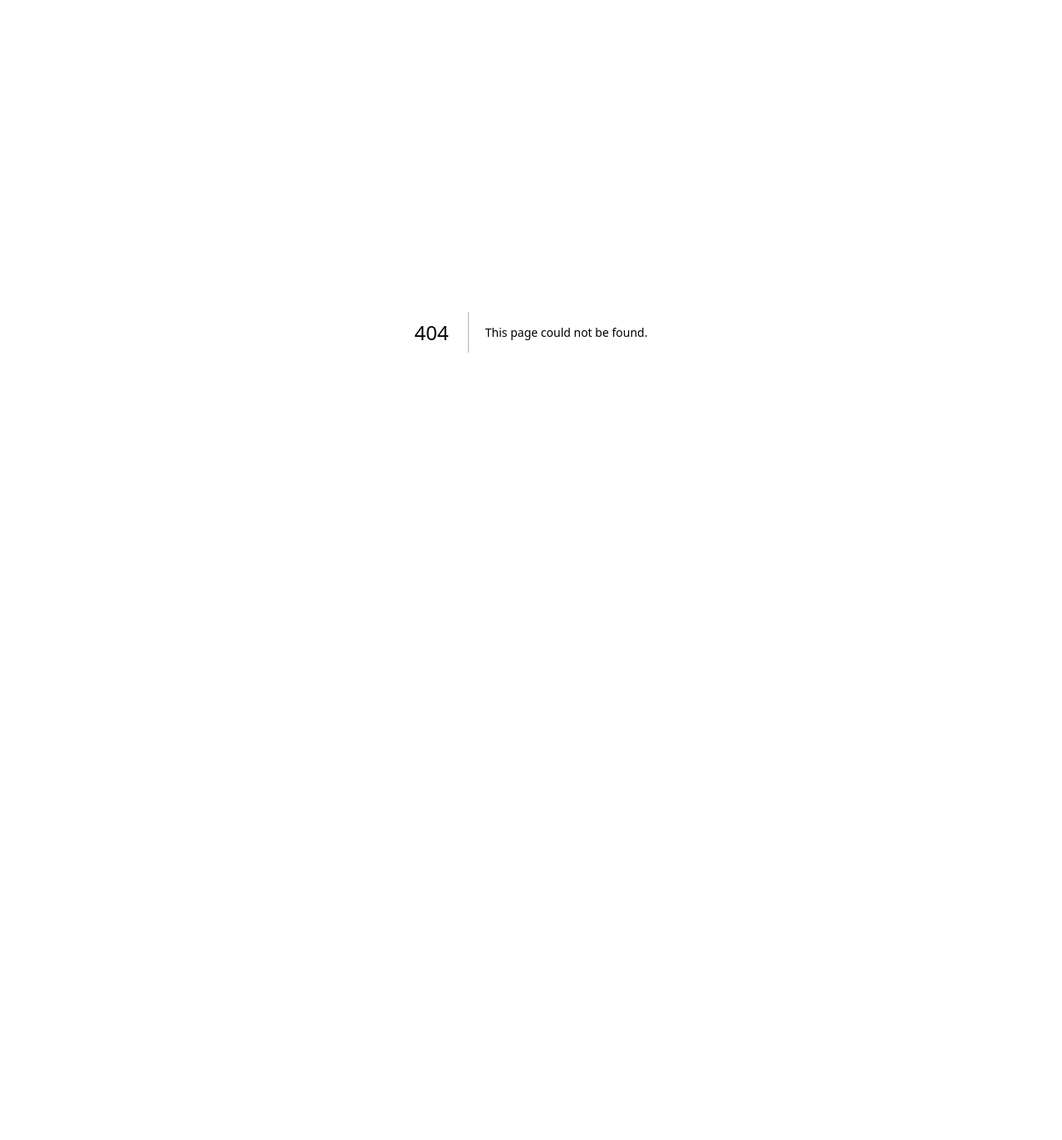
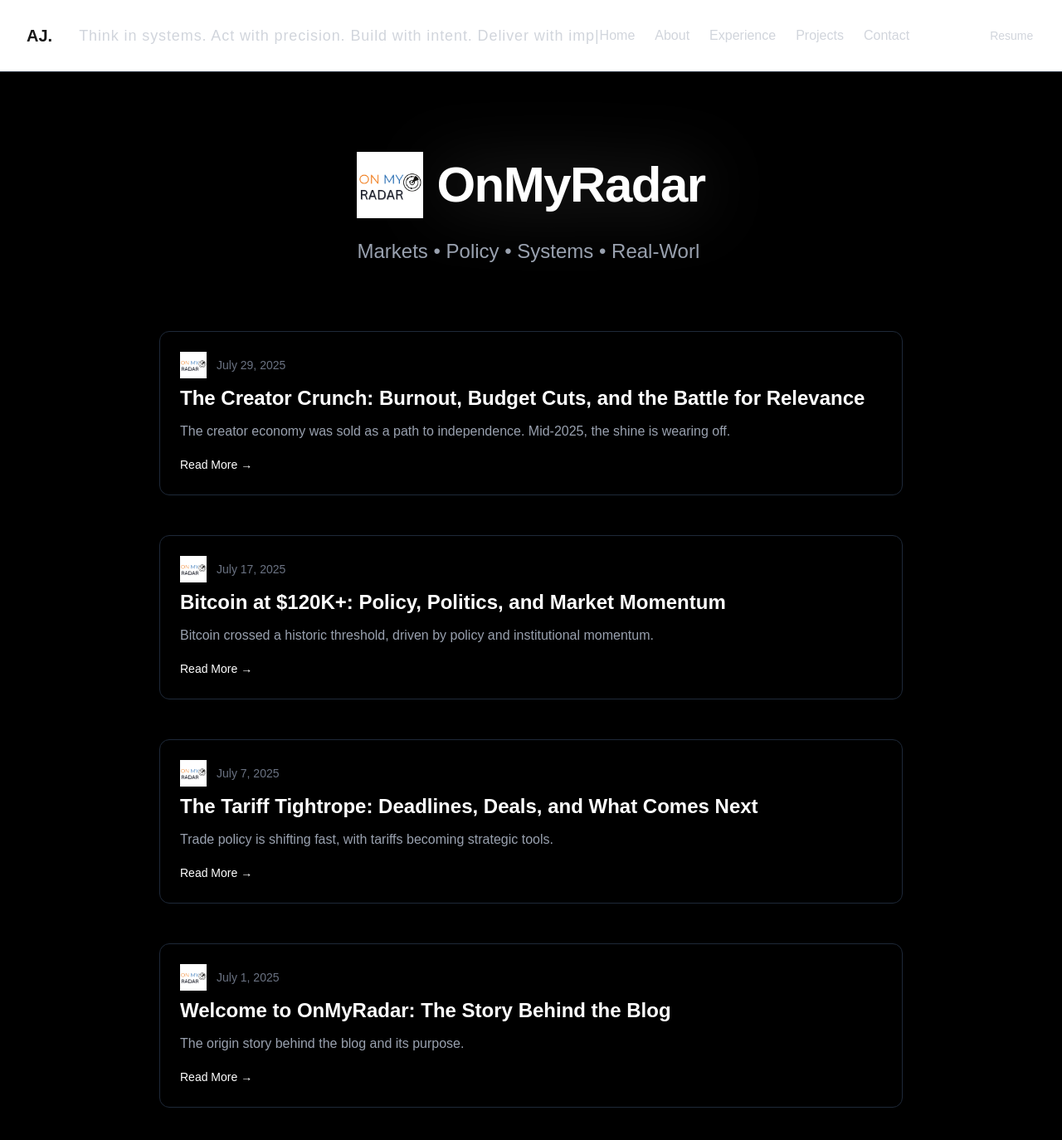
Before and after one commit to abujallow/portfolio, a Next.js app: page /blog in a window 1280 px wide. Before the commit this address had no page. Shown: the top 1374 px of the page at 83% size. Before the commit the page ends 800 px from the top, so only its background shows below. Built offline with nearby package versions, Linux system fonts and the light colour scheme.

Commit message:
Added blog page with navbar and animations

```diff
--- /dev/null
+++ b/src/app/blog/page.js
@@ -0,0 +1,183 @@
+"use client";
+
+import { useState, useEffect } from "react";
+import { TypeAnimation } from "react-type-animation";
+
+export default function BlogPage() {
+
+  // ✅ ONE-TIME typing (navbar)
+  const fullText =
+    "Think in systems. Act with precision. Build with intent. Deliver with impact.";
+
+  const [displayText, setDisplayText] = useState("");
+
+  useEffect(() => {
+    let i = 0;
+
+    const interval = setInterval(() => {
+      setDisplayText(fullText.slice(0, i));
+      i++;
+
+      if (i > fullText.length) {
+        clearInterval(interval);
+      }
+    }, 75);
+
+    return () => clearInterval(interval);
+  }, []);
+
+  return (
+    <>
+      {/* NAVBAR */}
+      <nav className="flex justify-between items-center px-8 py-6 border-b border-gray-800">
+
+        {/* LEFT */}
+        <div className="flex items-center gap-8 flex-1">
+          <a href="/" className="text-xl font-bold whitespace-nowrap">
+            AJ.
+          </a>
+
+          {/* ONE-TIME TYPING */}
+          <p className="text-lg tracking-wider text-gray-300 hidden md:block mx-auto whitespace-nowrap">
+            {displayText}
+            <span className="animate-pulse">|</span>
+          </p>
+        </div>
+
+        {/* RIGHT */}
+        <div className="flex items-center gap-6 text-gray-300">
+          <a href="/" className="hover:text-white">Home</a>
+          <a href="/#about" className="hover:text-white">About</a>
+          <a href="/#experience" className="hover:text-white">Experience</a>
+          <a href="/#projects" className="hover:text-white">Projects</a>
+          <a href="/#contact" className="hover:text-white">Contact</a>
+          <a href="/blog" className="text-white">Blog</a>
+
+          <a
+            href="/resume.pdf"
+            target="_blank"
+            rel="noopener noreferrer"
+            className="border border-white px-4 py-2 rounded-lg text-sm font-medium transition duration-300 hover:bg-white hover:text-black"
+          >
+            Resume
+          </a>
+        </div>
+      </nav>
+
+      {/* MAIN */}
+      <main className="min-h-screen bg-black text-white px-8 py-24">
+
+        {/* HEADER */}
+        <div className="max-w-4xl mx-auto mb-20">
+
+          <div className="flex items-center justify-center gap-4 mb-6">
+            <img
+              src="/omr-logo.png"
+              alt="OnMyRadar Logo"
+              className="w-20 h-20 object-contain"
+            />
+
+            <h1 className="text-6xl font-bold tracking-tight text-white drop-shadow-[0_0_40px_rgba(255,255,255,0.25)]">
+              OnMyRadar
+            </h1>
+          </div>
+
+          {/* LOOPING BULLET ANIMATION */}
+          <p className="text-gray-400 text-2xl text-center">
+            <TypeAnimation
+              sequence={[
+                "Markets",
+                1200,
+                "Markets • Policy",
+                1200,
+                "Markets • Policy • Systems",
+                1200,
+                "Markets • Policy • Systems • Real-World Impact",
+                2500,
+                "",
+                500,
+              ]}
+              speed={50}
+              repeat={Infinity}
+            />
+          </p>
+
+        </div>
+
+        {/* BLOG POSTS */}
+        <div className="max-w-4xl mx-auto space-y-12">
+
+          {/* POST 1 */}
+          <div className="group border border-gray-800 rounded-xl p-6 transition duration-300 hover:border-red-500 hover:shadow-[0_0_30px_rgba(239,68,68,0.4)]">
+            <div className="flex items-center gap-3 mb-2">
+              <img src="/omr-logo.png" className="w-8 h-8" />
+              <p className="text-sm text-gray-500">{"July 29, 2025"}</p>
+            </div>
+            <h2 className="text-2xl font-semibold mb-3 group-hover:text-red-400">
+              The Creator Crunch: Burnout, Budget Cuts, and the Battle for Relevance
+            </h2>
+            <p className="text-gray-400 mb-4">
+              The creator economy was sold as a path to independence. Mid-2025, the shine is wearing off.
+            </p>
+            <span className="text-sm group-hover:text-red-400">
+              Read More →
+            </span>
+          </div>
+
+          {/* POST 2 */}
+          <div className="group border border-gray-800 rounded-xl p-6 transition duration-300 hover:border-yellow-400 hover:shadow-[0_0_30px_rgba(250,204,21,0.4)]">
+            <div className="flex items-center gap-3 mb-2">
+              <img src="/omr-logo.png" className="w-8 h-8" />
+              <p className="text-sm text-gray-500">{"July 17, 2025"}</p>
+            </div>
+            <h2 className="text-2xl font-semibold mb-3 group-hover:text-yellow-300">
+              Bitcoin at $120K+: Policy, Politics, and Market Momentum
+            </h2>
+            <p className="text-gray-400 mb-4">
+              Bitcoin crossed a historic threshold, driven by policy and institutional momentum.
+            </p>
+            <span className="text-sm group-hover:text-yellow-300">
+              Read More →
+            </span>
+          </div>
+
+          {/* POST 3 */}
+          <div className="group border border-gray-800 rounded-xl p-6 transition duration-300 hover:border-blue-500 hover:shadow-[0_0_30px_rgba(59,130,246,0.4)]">
+            <div className="flex items-center gap-3 mb-2">
+              <img src="/omr-logo.png" className="w-8 h-8" />
+              <p className="text-sm text-gray-500">{"July 7, 2025"}</p>
+            </div>
+            <h2 className="text-2xl font-semibold mb-3 group-hover:text-blue-400">
+              The Tariff Tightrope: Deadlines, Deals, and What Comes Next
+            </h2>
+            <p className="text-gray-400 mb-4">
+              Trade policy is shifting fast, with tariffs becoming strategic tools.
+            </p>
+            <span className="text-sm group-hover:text-blue-400">
+              Read More →
+            </span>
+          </div>
+
+          {/* POST 4 */}
+          <div className="group border border-gray-800 rounded-xl p-6 transition duration-300 hover:border-purple-500 hover:shadow-[0_0_30px_rgba(168,85,247,0.4)]">
+            <div className="flex items-center gap-3 mb-2">
+              <img src="/omr-logo.png" className="w-8 h-8" />
+              <p className="text-sm text-gray-500">{"July 1, 2025"}</p>
+            </div>
+            <h2 className="text-2xl font-semibold mb-3 group-hover:text-purple-400">
+              Welcome to OnMyRadar: The Story Behind the Blog
+            </h2>
+            <p className="text-gray-400 mb-4">
+              The origin story behind the blog and its purpose.
+            </p>
+            <span className="text-sm group-hover:text-purple-400">
+              Read More →
+            </span>
+          </div>
+
+        </div>
+
+      </main>
+    </>
+  );
+}
--- a/src/app/page.js
+++ b/src/app/page.js
@@ -123,9 +123,7 @@
       Contact
     </button>
     <a
-  href="https://onmyradar.lovestoblog.com/blog/blog"
-  target="_blank"
-  rel="noopener noreferrer"
+  href="/blog"
   className="flex items-center hover:text-white"
 >
   Blog
```
Also changed, not shown: public/omr-logo.png (added).
